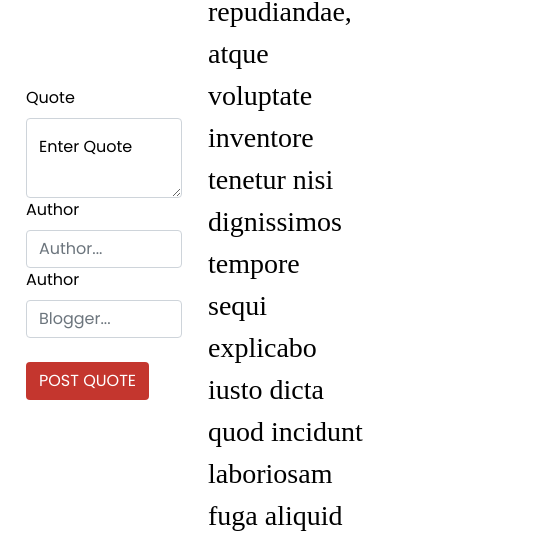
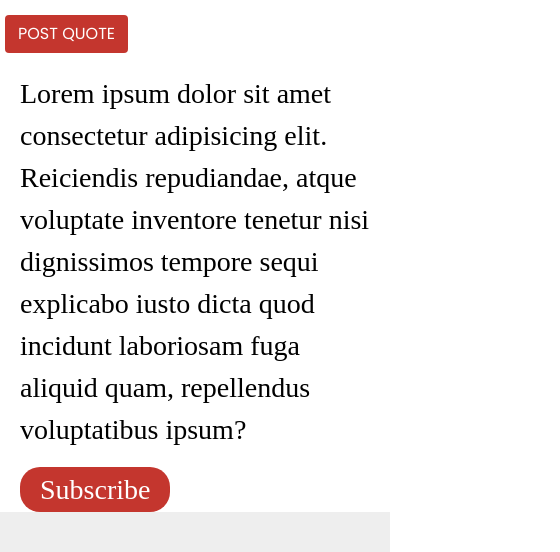
Before and after one commit to Marcos8060/Quote_Hub, an Angular app: page / in a window 390 px wide. Shown: the part 1145-1697 px from the top of the page, 560 px wide, since content can reach past the window. Built offline with nearby package versions, Linux system fonts and the light colour scheme; a web font is replaced by a local one.

Commit message:
added media querry for responsiveness

```diff
--- a/src/app/app.component.css
+++ b/src/app/app.component.css
@@ -11,3 +11,19 @@
 .container-fluid{
     background: #EEEEEE;
 }
+
+@media (max-width: 768px) {
+    .row{
+        flex-direction: column;
+    }
+}
+@media (max-width: 500px) {
+    .row{
+        flex-direction: column;
+    }
+ }
+ @media (max-width: 480px) {
+    .row{
+        flex-direction: column;
+    }
+ }
--- a/src/app/form/form.component.css
+++ b/src/app/form/form.component.css
@@ -35,3 +35,40 @@
     color: white;
     margin-bottom: 20px;
 }
+@media (max-width: 768px) {
+    .form_container{
+        flex-direction: column;
+    }
+    .form_container > div > input{
+        width: 700px;
+    }
+    .info{
+        padding-left: 20px;
+        padding-right: 20px;
+    }
+
+}
+@media (max-width: 500px) {
+    .form_container{
+        flex-direction: column;
+    }
+    .form_container > div > input{
+        width: 450px;
+    }
+   .info{
+       padding-left: 20px;
+       padding-right: 20px;
+   }
+}
+@media (max-width: 480px) {
+    .form_container{
+        flex-direction: column;
+    }
+    .form_container > div > input{
+        width: 380px;
+    }
+   .info{
+       padding-left: 20px;
+       padding-right: 20px;
+   }
+}
--- a/src/app/form/form.component.html
+++ b/src/app/form/form.component.html
@@ -6,7 +6,7 @@
             <label for="floatingTextarea2">Enter Quote</label>
         </div>
         <label for="author" class="form-label">Author</label>
-        <input type="text" class="form-control" placeholder="Author..." #authorInput>
+        <input class='input' type="text" class="form-control" placeholder="Author..." #authorInput>
         <label for="author" class="form-label">Author</label>
         <input type="text" class="form-control" placeholder="Blogger..." #bloggerInput>
         <button (click)="addQuote();quoteInput.value = '';authorInput.value = '';bloggerInput.value = ''" class="btn text-uppercase mt-4">Post quote</button>
--- a/src/app/header/header.component.css
+++ b/src/app/header/header.component.css
@@ -34,3 +34,31 @@
     border: 2px solid #C4362E;
     transition: 1s ease-in-out
 }
+/* media query */
+@media (max-width: 768px) {
+    .hero{
+        width: 700px;
+        flex-direction: column;
+    }
+    .hero > div > img{
+        width: 100%;
+    }
+}
+@media (max-width: 500px) {
+    .hero{
+        width: 450px;
+        flex-direction: column;
+    }
+    .hero > div > img{
+        width: 100%;
+    }
+}
+@media (max-width: 480px) {
+    .hero{
+        width: 430px;
+        flex-direction: column;
+    }
+    .hero > div > img{
+        width: 100%;
+    }
+}
--- a/src/app/quote-details/quote-details.component.css
+++ b/src/app/quote-details/quote-details.component.css
@@ -23,3 +23,14 @@
     align-items: center;
     justify-content: space-between;
 }
+
+@media (max-width: 768px) {
+    .details{
+        width: 700px;
+    }
+}
+@media (max-width: 500px) {
+    .details{
+        width: 438px;
+    }
+}
--- a/src/app/quote/quote.component.css
+++ b/src/app/quote/quote.component.css
@@ -19,7 +19,6 @@
     color: black;
     border-radius: 5px;
     padding: 30px;
-    /* border-radius: 20px 80px; */
     box-shadow: 0px 0px 4px 1px gray;
 }
 .quote > q{
@@ -35,3 +34,20 @@
 q{
     font-size: 22px;
 }
+
+/* media screen */
+@media (max-width: 768px) {
+   .quote{
+       width: 700px;
+   }
+}
+@media (max-width: 500px) {
+    .quote{
+        width: 438px;
+    }
+ }
+ @media (max-width: 480px) {
+    .quote{
+        width: 400px;
+    }
+ }
--- a/src/app/quote/quote.component.html
+++ b/src/app/quote/quote.component.html
@@ -1,5 +1,5 @@
 <div class="container">
-  <div class="row">
+  <!-- <div class="row"> -->
     <div class="col-md-6 quote" [ngClass]="{highlight: quote.upvotes > quote.id}">
       <q>{{ quote.quote }}</q>
       <div class="info">
@@ -40,5 +40,5 @@
         </div>
       </div>
     </div>
-  </div>
+  <!-- </div> -->
 </div>
```
